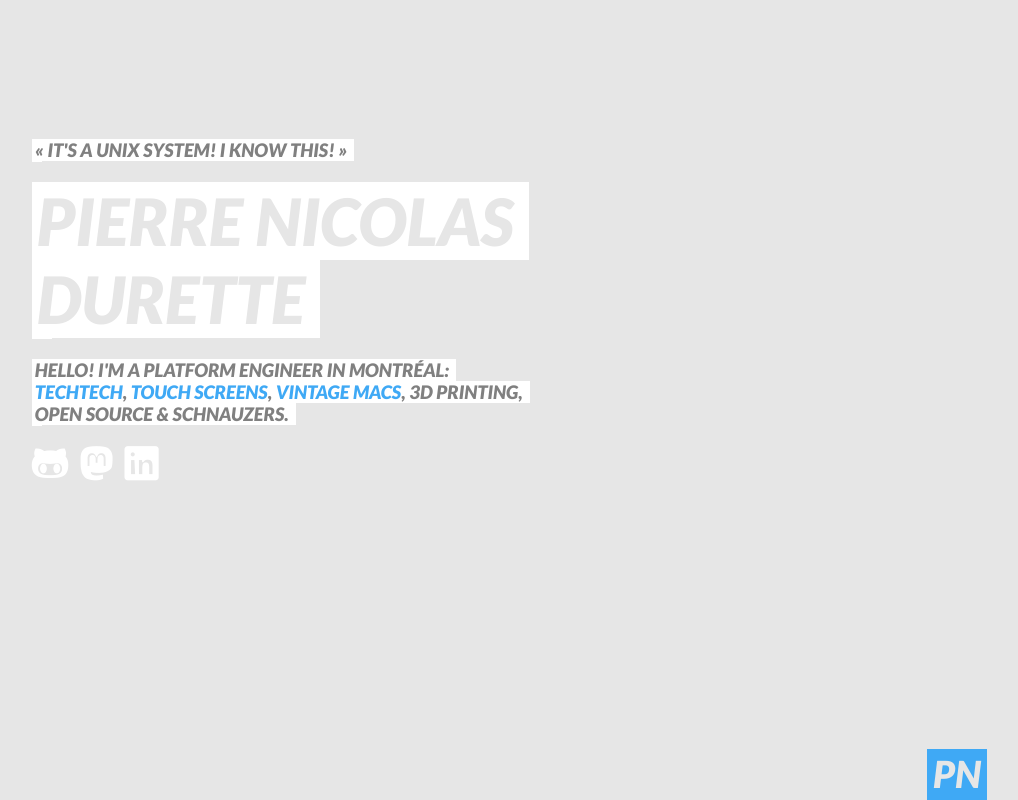
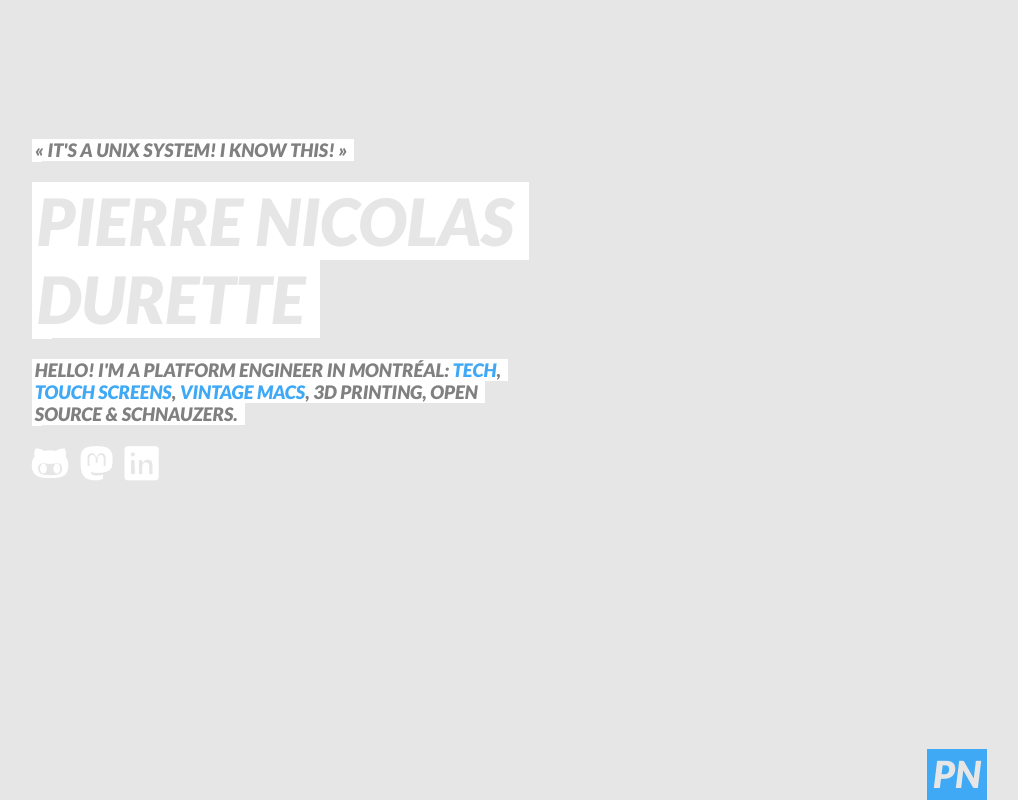
Before and after one commit to pndurette/pndurette.github.io, a plain HTML site: page index.html in a window 1280 px wide. Shown: the whole page, without its empty margins (229-1247 px from the left). Drawn offline with Linux system fonts and the light colour scheme.

Commit message:
Add i18n debugging, HTML typo

```diff
--- a/index.html
+++ b/index.html
@@ -51,7 +51,7 @@
 
         <p><strong>
             <span class="i18n" id="intro">Hello! I'm a platform engineer in Montréal</span>:
-            <a href="img/KellyRowlandNokia.gif"><span class="i18n" id="tech"></span>Tech</span></a>,
+            <a href="img/KellyRowlandNokia.gif"><span class="i18n" id="tech">Tech</span></a>,
             <a href="img/CherWardrobe.webp"><span class="i18n" id="touch_screens">touch screens</span></a>,
             <a href="img/FlyingToastersColour.gif"><span class="i18n" id="vintage_macs">Vintage Macs</span></a>,
             <span class="i18n" id="3d_printing">3D printing</span>,
--- a/main.js
+++ b/main.js
@@ -37,8 +37,9 @@ function i18n(class_name) {
     // Args:
     //   * class_name: a string that is the class of the elements to replace
     for (const element of document.getElementsByClassName(class_name)) {
-        console.log("i18n: " + element.id)
-        element.innerHTML = i18n_str(element.id);
+        phrase = i18n_str(element.id);
+        element.innerHTML = phrase
+        console.log(`i18n (${element.id}): ${phrase}`)
     }
 }
 
```
